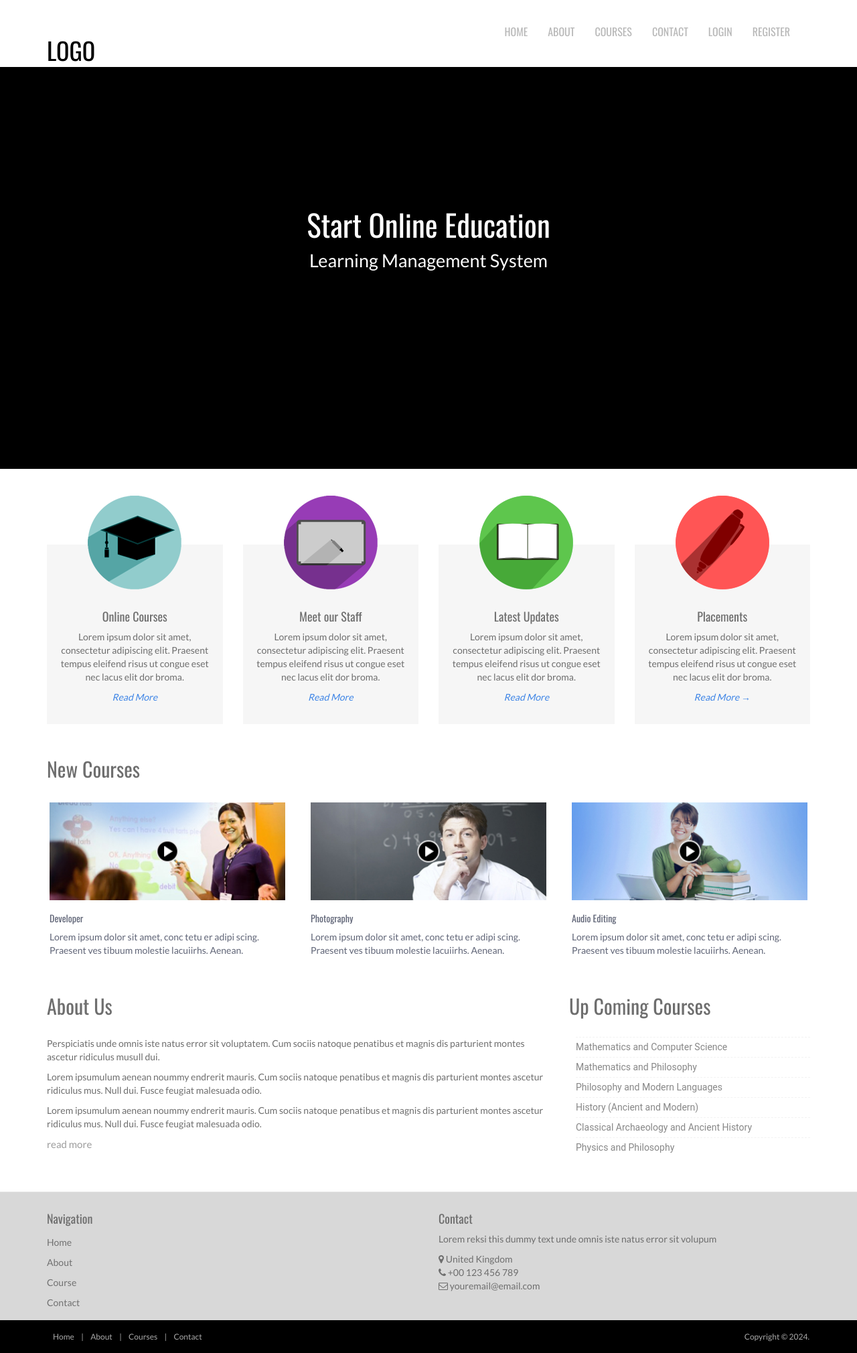
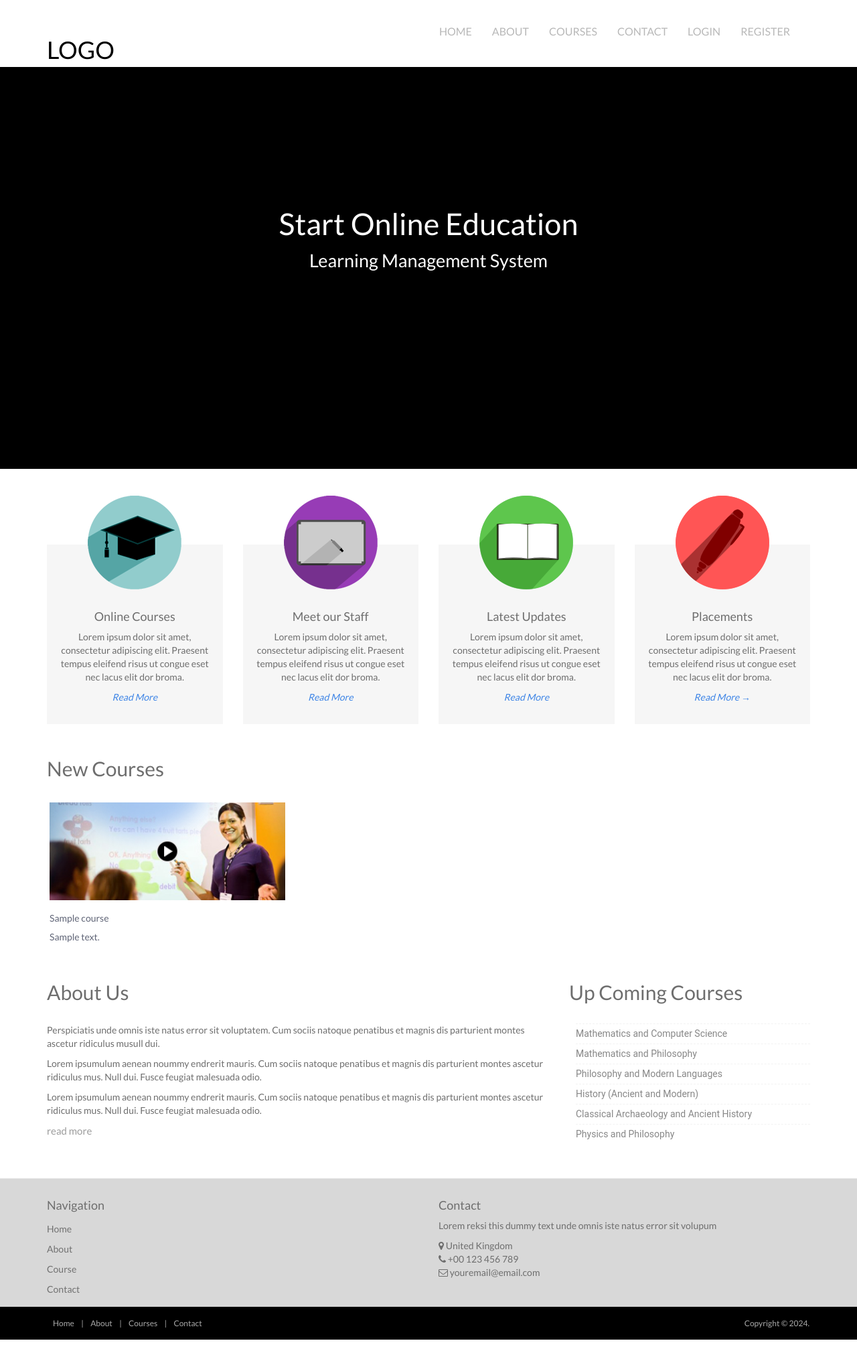
Before and after one commit to farhankhan83/Django, a Django app: page / in a window 1280 px wide. Shown: the whole page at 67% size. Run offline with Django 5.2, Linux system fonts and the light colour scheme; tables that the repository leaves empty hold one stand-in row (values such as "Sample post"); parts of the project's set-up code (start-up, migrations or seed data) failed here and were passed over; some libraries are stand-ins or nearby versions.

Commit message:
Minor Ui fixes (#11)
Co-authored-by: ELIZAOLA <>

```diff
--- a/home/static/css/style.css
+++ b/home/static/css/style.css
@@ -4,7 +4,6 @@ Website: http://webthemez.com
 Note: Please do not remove the footer backlink (webthemez.com)--(if you want to remove contact: webthemez@gmail.com)
 Licence: Creative Commons Attribution 3.0** - http://creativecommons.org/licenses/by/3.0/
 */
-@import url(http://fonts.googleapis.com/css?family=Oswald:400,700);
 @import url(http://fonts.googleapis.com/css?family=Lato:400,700);
 body {
 	font-family: 'Lato', sans-serif;
@@ -14,7 +13,7 @@ body {
 /*General*/
 h1, h2, h3, h4, h5, h6 {
 	font-weight: normal;
-	font-family: 'Oswald', sans-serif;
+	font-family: 'Lato', sans-serif;
 }
 h1, .h1, h2, .h2, h3, .h3 {
 	margin-top: 30px;
@@ -35,7 +34,7 @@ a:hover, a:focus{
 .navbar-nav>li>a {
 	padding-top: 12px;
 	padding-bottom: 12px;
-	font-family: 'Oswald', sans-serif;
+	font-family: 'Lato', sans-serif;
 	font-weight: 400 !important;
 }
 blockquote {
@@ -909,7 +908,7 @@ height:380px !important;
 }
 .camera_caption h2 {
 border-bottom: 4px solid #1fcdff;
-font-family: 'Open Sans', sans-serif;
+font-family: 'Poppins';
 font-size: 100px;
 font-weight: 700;
 letter-spacing: -2px;
--- a/home/templates/homePage.html
+++ b/home/templates/homePage.html
@@ -15,21 +15,8 @@
 							<p>Learning Management System</p>
 						</div>
 
-					<!-- <div class="fluid_container">
-                    <div class="camera_wrap camera_emboss pattern_1" id="camera_wrap_4">
-                        <div data-thumb="{% static 'images/slides/thumbs/img1.jpg' %}" data-src="{% static 'images/slides/img1.jpg' %}">
-                            <h2>We develop.</h2>
-                        </div>
-                        <div data-thumb="{% static 'images/slides/thumbs/img2.jpg' %}" data-src="{% static 'images/slides/img2.jpg' %}">
-                        </div>
-                        <div data-thumb="{% static 'images/slides/thumbs/img3.jpg' %}" data-src="{% static 'images/slides/img3.jpg' %}">
-                        </div>
-                    </div>
-                </div> -->
-                <!-- .fluid_container -->
 		</div>
 	</header>
-	<!-- /Header -->
 
   <div class="container">
     <div class="row">
@@ -37,53 +24,54 @@
 						<div class="grey-box-icon">
 							<div class="icon-box-top grey-box-icon-pos">
 								<img src="{% static 'images/1.png' %}" alt="" />
-							</div><!--icon box top -->
+							</div>
 							<h4>Online Courses</h4>
 							<p>Lorem ipsum dolor sit amet, consectetur adipiscing elit. Praesent tempus eleifend risus ut congue
 							eset nec lacus elit dor broma.</p>
      						<p><a href="#"><em>Read More</em></a></p>
-						</div><!--grey box -->
-					</div><!--/span3-->
+						</div>
+					</div>
 					<div class="col-md-3">
 						<div class="grey-box-icon">
 							<div class="icon-box-top grey-box-icon-pos">
 								<img src="{% static 'images/2.png' %}" alt="" />
-							</div><!--icon box top -->
+							</div>
 							<h4>Meet our Staff</h4>
 							<p>Lorem ipsum dolor sit amet, consectetur adipiscing elit. Praesent tempus eleifend risus ut congue
 							eset nec lacus elit dor broma.</p>
      						<p><a href="#"><em>Read More</em></a></p>
-						</div><!--grey box -->
-					</div><!--/span3-->
+						</div>
+					</div>
 					<div class="col-md-3">
 						<div class="grey-box-icon">
 							<div class="icon-box-top grey-box-icon-pos">
 								<img src="{% static 'images/3.png' %}" alt="" />
-							</div><!--icon box top -->
+							</div>
 							<h4>Latest Updates</h4>
 							<p>Lorem ipsum dolor sit amet, consectetur adipiscing elit. Praesent tempus eleifend risus ut congue
 							eset nec lacus elit dor broma.</p>
      						<p><a href="#"><em>Read More</em></a></p>
-						</div><!--grey box -->
-					</div><!--/span3-->
+						</div>
+					</div>
 					<div class="col-md-3">
 						<div class="grey-box-icon">
 							<div class="icon-box-top grey-box-icon-pos">
 								<img src="{% static 'images/4.png' %}" alt="" />
-							</div><!--icon box top -->
+							</div>
 							<h4>Placements</h4>
 							<p>Lorem ipsum dolor sit amet, consectetur adipiscing elit. Praesent tempus eleifend risus ut congue
 							eset nec lacus elit dor broma.</p>
      						<p><a href="#"><em>Read More →</em></a></p>
-						</div><!--grey box -->
-					</div><!--/span3-->
+						</div>
+					</div>
 				</div>
     </div>
       <section class="news-box top-margin">
         <div class="container">
             <h2><span>New Courses</span></h2>
             <div class="row">
-
+                {% for course in courses %}
+                <a href="{% url 'CourseDetail' course.id %}">
                     <div class="col-lg-4 col-md-4 col-sm-12">
                         <div class="newsBox">
                             <div class="thumbnail">
@@ -91,44 +79,16 @@
                                 <div class="caption maxheight2">
                                 <div class="box_inner">
                                             <div class="box">
-                                            <p class="title"><h5>Developer</h5></p>
-                                            <p>Lorem ipsum dolor sit amet, conc tetu er adipi scing. Praesent ves tibuum molestie lacuiirhs. Aenean.</p>
+                                                <p class="title"><h5>{{course.name}}</h5></p>
+                                                <p>{{course.description}}</p>
                                             </div>
                                     </div>
                                 </div>
                             </div>
                         </div>
                     </div>
-                <div class="col-lg-4 col-md-4 col-sm-12">
-                    <div class="newsBox">
-                        <div class="thumbnail">
-                            <figure><img src="{% static 'images/news3.jpg' %}" alt=""></figure>
-                            <div class="caption maxheight2">
-                            <div class="box_inner">
-                                        <div class="box">
-                                            <p class="title"><h5>Photography   </h5></p>
-                                            <p>Lorem ipsum dolor sit amet, conc tetu er adipi scing. Praesent ves tibuum molestie lacuiirhs. Aenean.</p>
-                                        </div>
-                                </div>
-                            </div>
-                        </div>
-                    </div>
-                </div>
-                <div class="col-lg-4 col-md-4 col-sm-12">
-                    <div class="newsBox">
-                        <div class="thumbnail">
-                            <figure><img src="{% static 'images/news4.jpg' %}" alt=""></figure>
-                            <div class="caption maxheight2">
-                           <div class="box_inner">
-                                        <div class="box">
-                                            <p class="title"><h5>Audio Editing</h5></p>
-                                            <p>Lorem ipsum dolor sit amet, conc tetu er adipi scing. Praesent ves tibuum molestie lacuiirhs. Aenean.</p>
-                                        </div>
-                                </div>
-                            </div>
-                        </div>
-                    </div>
-                </div>
+                </a>
+                {% endfor %}
             </div>
         </div>
     </section>
--- a/home/templates/master.html
+++ b/home/templates/master.html
@@ -4,7 +4,6 @@
 <head>
   <meta charset="utf-8">
 	<meta name="viewport" content="width=device-width, initial-scale=1.0">
-  <link rel="stylesheet" media="screen" href="http://fonts.googleapis.com/css?family=Open+Sans:300,400,700">
   <link rel="stylesheet" href="{% static 'css/bootstrap.min.css' %}">
 	<link rel="stylesheet" href="{% static 'css/font-awesome.min.css' %}">
 	<link rel="stylesheet" href="{% static 'css/bootstrap-theme.css' %}" media="screen">
@@ -104,10 +103,10 @@
         <div class="col-md-6 panel">
           <div class="panel-body">
             <p class="simplenav">
-              <a href="index.html">Home</a> |
-              <a href="about.html">About</a> |
-              <a href="courses.html">Courses</a> |
-              <a href="contact.html">Contact</a>
+              <a href="{% url 'Home' %}">Home</a> |
+              <a href="{% url 'About' %}">About</a> |
+              <a href="{% url 'Courses' %}">Courses</a> |
+              <a href="{% url 'Contact' %}">Contact</a>
             </p>
           </div>
         </div>
--- a/home/templates/student_profile.html
+++ b/home/templates/student_profile.html
@@ -44,9 +44,8 @@
     <div class="container">
         <div class="row">
             <h1>My Registrations</h1>
-            <br>
             {% if student_registrations.count == 0 %}
-                <h1>No Modules Registered</h1>
+                <h3 class="text-center">No Modules Registered</h3>
             {% endif %}
             {% for reg in student_registrations %}
                 <div class="col-md-3 col-sm-6 col-xs-6 text-center">
--- a/home/views.py
+++ b/home/views.py
@@ -6,7 +6,8 @@ from .forms import RegisterForm, UserStudentEditForm, ContactForm, ReviewForm
 from .models import Course, Module, Student, Registration, Review
 
 def homePage(request):
-    return render(request, 'homePage.html', {})
+    courses = Course.objects.values('id', 'name', 'description')[:3]
+    return render(request, 'homePage.html', {'courses': courses})
 
 def aboutUs(request):
     return render(request, 'about.html', {})
@@ -44,8 +45,6 @@ def moduleDetail(request, module_id):
     if current_student_review == True:
         form = None
 
-    print(form)
-    print(current_student_review)
     found_user = None
     for student in registered_students:
         if student.user.id == request.user.id:
@@ -65,7 +64,7 @@ def contact(request):
                 subject=subject,
                 message=f'Name: {name}\nEmail: {email}\nMessage: {message}',
                 from_email=None,  # Use your email settings or leave None to use the DEFAULT_FROM_EMAIL setting
-                recipient_list=['danikhokhar@gmail.com'],  # Replace with your email address
+                recipient_list=[''],  # Replace with your email address
                 fail_silently=False,
             )
             return redirect('Home')  # Render a success page
```
Also changed, not shown: home/templates/module_detail.html (+5 -2 lines). Lines whose indentation alone changed are shown as unchanged.
